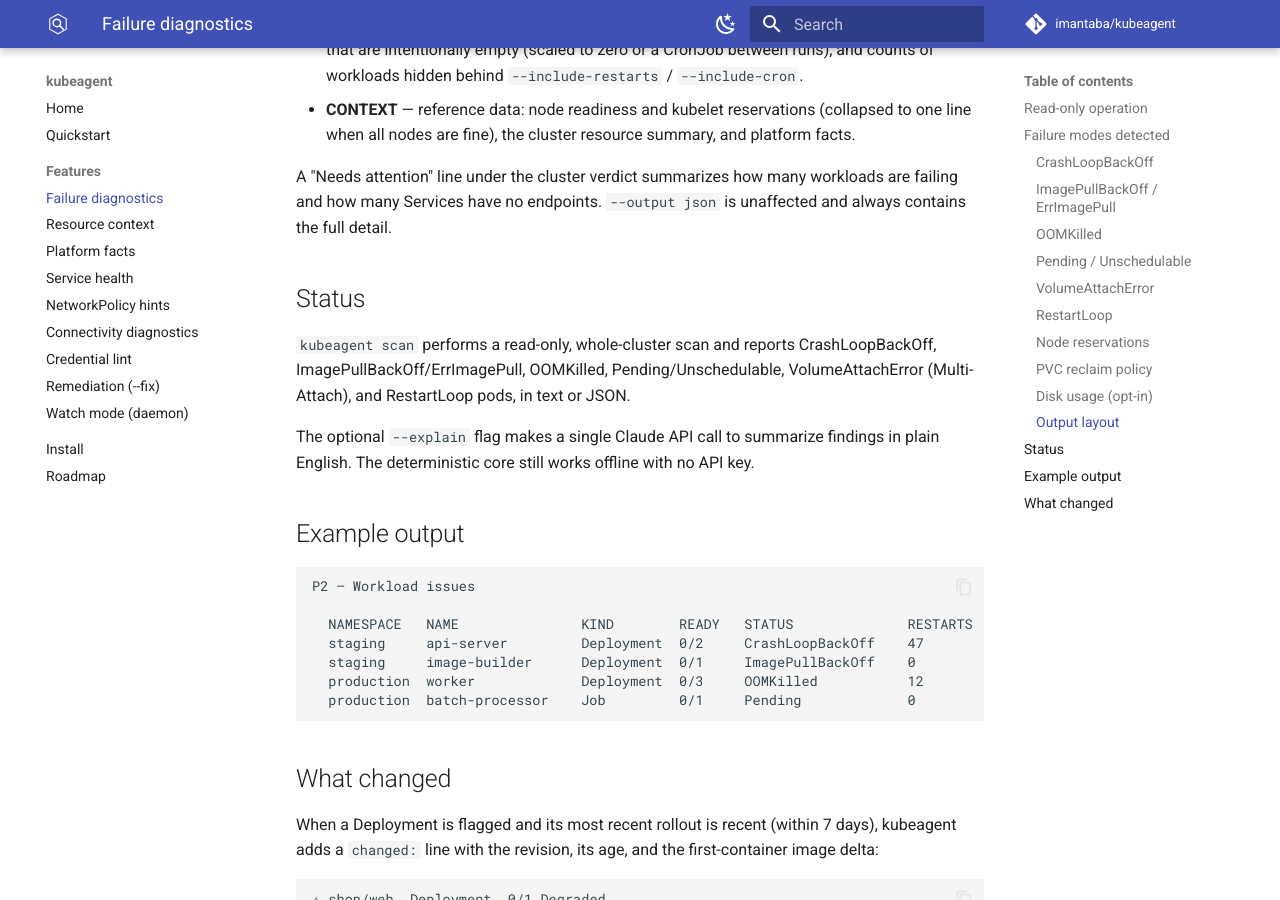
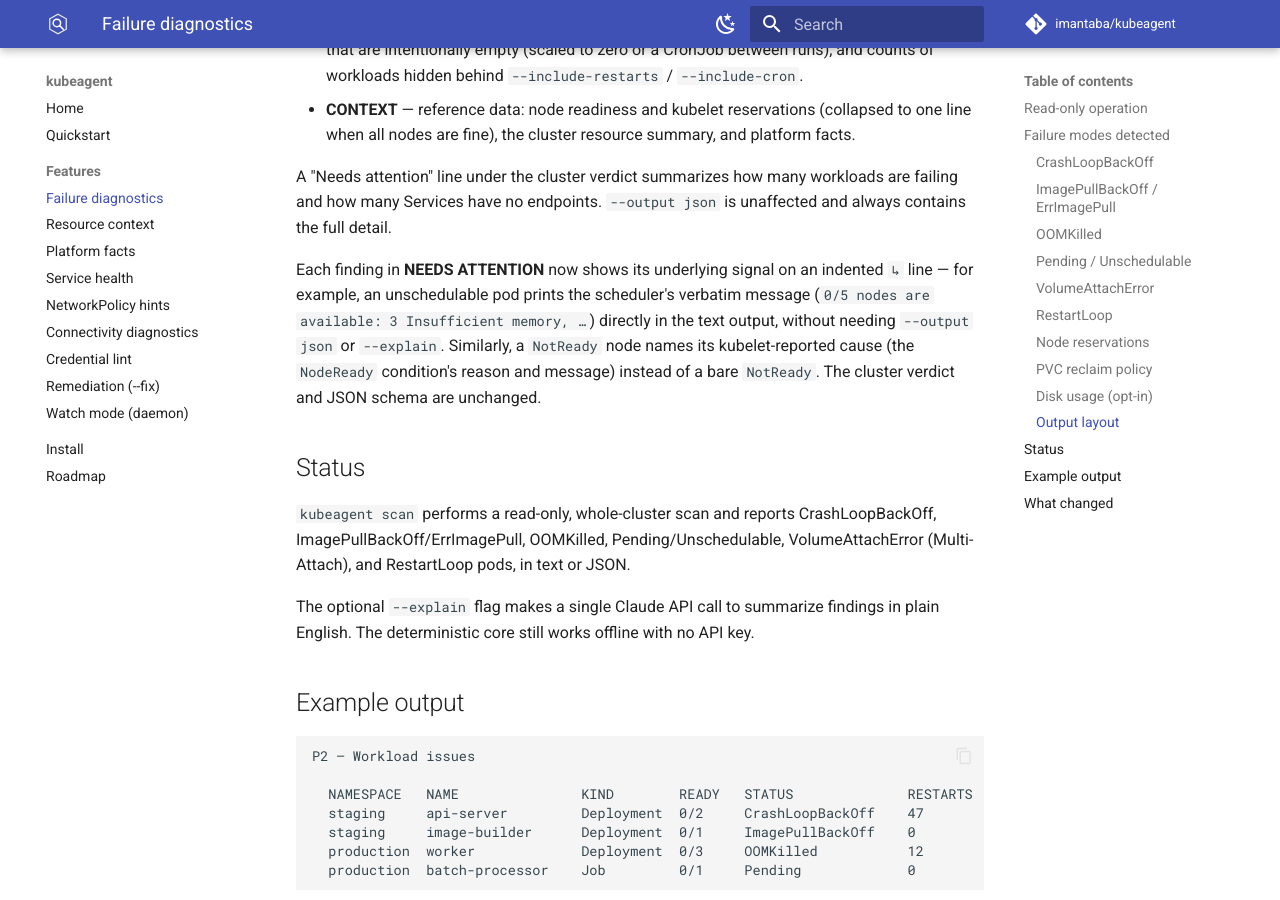
Before and after one commit to imantaba/kubeagent, an MkDocs documentation site: the page built from website/docs/features/diagnostics.md, in a window 1280 px wide and 900 px high, scrolled down 2443 px. Built offline with MkDocs 1.6.1 and Material for MkDocs 9.7.7, drawn with Linux system fonts in a browser that asks for light colours; comment, search, counter and statistics services are not loaded.

Commit message:
docs: document NotReady cause and finding evidence in text output

```diff
--- a/website/docs/features/diagnostics.md
+++ b/website/docs/features/diagnostics.md
@@ -107,6 +107,14 @@
 are failing and how many Services have no endpoints. `--output json` is
 unaffected and always contains the full detail.
 
+Each finding in **NEEDS ATTENTION** now shows its underlying signal on an
+indented `↳` line — for example, an unschedulable pod prints the scheduler's
+verbatim message (`0/5 nodes are available: 3 Insufficient memory, …`) directly
+in the text output, without needing `--output json` or `--explain`. Similarly,
+a `NotReady` node names its kubelet-reported cause (the `NodeReady` condition's
+reason and message) instead of a bare `NotReady`. The cluster verdict and JSON
+schema are unchanged.
+
 ## Status
 
 `kubeagent scan` performs a read-only, whole-cluster scan and reports
```
Also changed, not shown: CHANGELOG.md.
